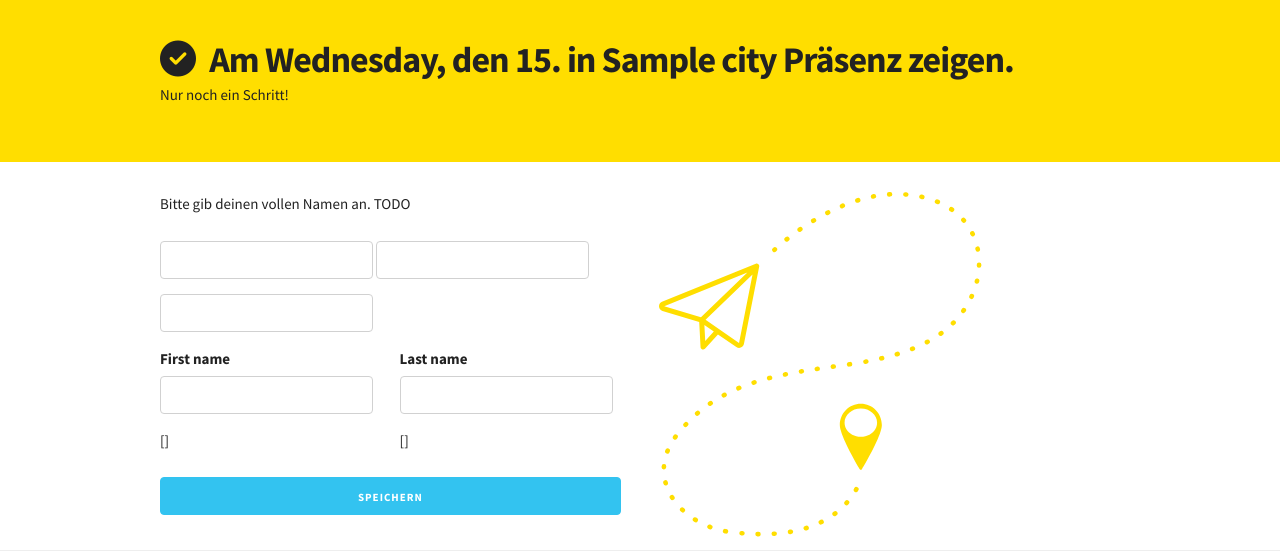
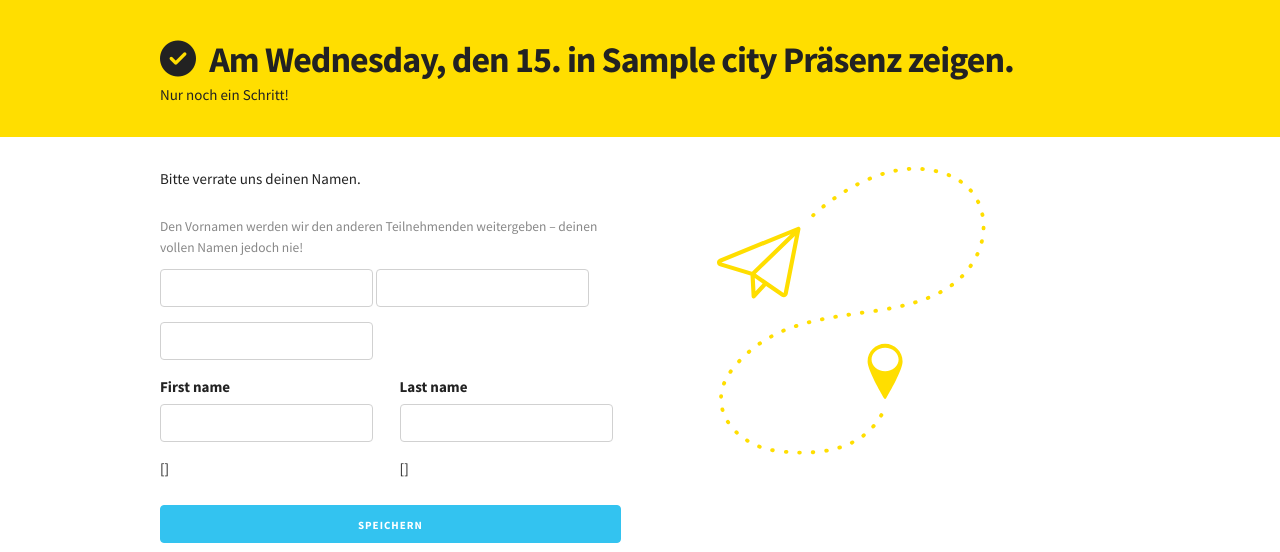
Before and after one commit to hack4vdb/anthill, a Django app: template anthill/templates/name_form.html in a window 1280 px wide. Shown: the part 79-631 px from the top of the page. Run offline with Django 3.2, Linux system fonts and the light colour scheme; the template is opened without the code that fills it: most values are stand-ins (such as "Sample title", 1, 10 or a date in 2020); form fields are guessed from the names that the template uses; some libraries are stand-ins or nearby versions.

Commit message:
Tweak address/name forms

```diff
--- a/anthill/forms.py
+++ b/anthill/forms.py
@@ -59,10 +59,11 @@ class CreateAddressForm(forms.ModelForm):
     city = forms.CharField(label='Stadt', required=True, error_messages={
                            'required': 'Bitte geben Sie Ihre Stadt an.'}, widget=forms.TextInput(attrs={'class': "u-full-width"}))
     phone = forms.CharField(
-        label='Telefonnummer (als Ansprechpartner_in für die Verteilaktion',
+        label='Telefonnummer',
+        help_text='Diese müssen wir den anderen Teilnehmenden weitergeben für den Fall, dass die dich vor Ort nicht finden oder etwas dazwischenkommt.',
         required=True,
         error_messages={
-            'required': 'Bitte geben Sie Ihre Telefonnummer an.'},
+            'required': 'Sorry, ohne Telefonnummer geht’s nicht.'},
         widget=forms.TextInput(attrs={'class': "u-full-width"}))
     location_id = forms.CharField(required=False, widget=forms.HiddenInput())
     meetup_id = forms.CharField(required=False, widget=forms.HiddenInput())
--- a/anthill/static/css/styles.css
+++ b/anthill/static/css/styles.css
@@ -516,6 +516,13 @@ body.address .titlebar p {
   margin: 0;
 }
 
+body.address p.help {
+  margin: 0 0 1rem 0;
+  color: #888;
+  font-size: .9em;
+}
+
+
 body.invite .full-width-container,
 body .titlebar {
   background-color: #ffde00;
--- a/anthill/staticviews.py
+++ b/anthill/staticviews.py
@@ -138,7 +138,8 @@ def join_meetup(request):
                 return render(request, 'name_form.html', {
                     'user': user,
                     'form': form,
-                    'meetup': meetup,
+                    'city': meetup.city,
+                    'meetup': meetup
                 })
         except Meetup.DoesNotExist:
             return redirect('meetups')
--- a/anthill/templates/address_form.html
+++ b/anthill/templates/address_form.html
@@ -53,6 +53,7 @@
           </div>
         </div>
         <label for="exampleMessage">{{ form.phone.label }}</label>
+        <p class="help">{{ form.phone.help_text }}</p>
         {{ form.phone }}
         {{ form.phone.errors }}
         <br />
@@ -67,7 +68,7 @@
     </div>
   </div>
 </div>
-<div class="full-width-container map" style="background-image:url(https://maps.googleapis.com/maps/api/staticmap?center={{ city|urlencode }},Austria&zoom=13&size=640x200&key=AIzaSyANphiyaXrFh_146PzRNbNGTozPv7Meibw)">
+<div class="full-width-container map" style="background-image:url(https://maps.googleapis.com/maps/api/staticmap?center={{ city|urlencode }},Austria&zoom=10&size=640x200&key=AIzaSyANphiyaXrFh_146PzRNbNGTozPv7Meibw)">
   <div class="map-overlay"></div>
 </div>
 {% endblock %}
--- a/anthill/templates/invite.html
+++ b/anthill/templates/invite.html
@@ -5,7 +5,7 @@
 <div class="full-width-container status">
   <div class="container">
 		<!-- if first -->
-		<h3><i class="fa fa-flag" aria-hidden="true"></i> Deine erste Zusage! Du wirst aktiv.</h3>
+		<h3><i class="fa fa-flag" aria-hidden="true"></i> {{ user.first_name }} wird aktiv.</h3>
 		<!--p>
 			<strong>Danke, dass du dabei bist.</strong> Hier findest du einen Leitfaden für Straßenaktionen. Keine Sorge – alles ganz easy.
 		</p-->
--- a/anthill/templates/name_form.html
+++ b/anthill/templates/name_form.html
@@ -1,5 +1,5 @@
 {% extends "layouts/base.html" %}
-{% block body_class %}name{% endblock %}
+{% block body_class %}address{% endblock %}
 
 {% block content %}
 <div class="full-width-container titlebar">
@@ -17,7 +17,8 @@
 
   <div class="row">
     <div class="six columns">
-      <p>Bitte gib deinen vollen Namen an. TODO</p>
+      <p>Bitte verrate uns deinen Namen.</p>
+      <p class="help">Den Vornamen werden wir den anderen Teilnehmenden weitergeben – deinen vollen Namen jedoch nie!</p>
 
       <form action="" method="POST">
         {% csrf_token %}
@@ -49,7 +50,7 @@
     </div>
   </div>
 </div>
-<div class="full-width-container map" style="background-image:url(https://maps.googleapis.com/maps/api/staticmap?center={{ city|urlencode }},Austria&zoom=13&size=640x200&key=AIzaSyANphiyaXrFh_146PzRNbNGTozPv7Meibw)">
+<div class="full-width-container map" style="background-image:url(https://maps.googleapis.com/maps/api/staticmap?center={{ city|urlencode }},Austria&zoom=10&size=640x200&key=AIzaSyANphiyaXrFh_146PzRNbNGTozPv7Meibw)">
   <div class="map-overlay"></div>
 </div>
 {% endblock %}
```
